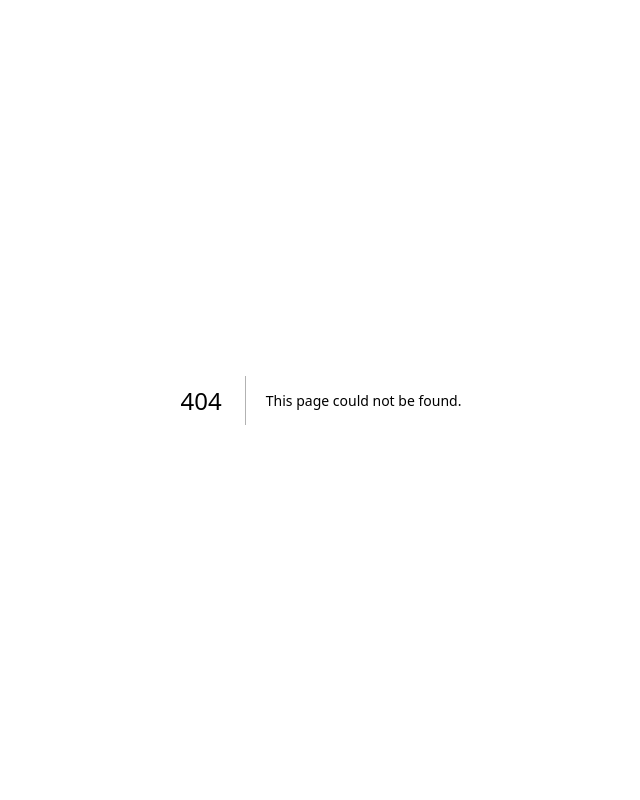
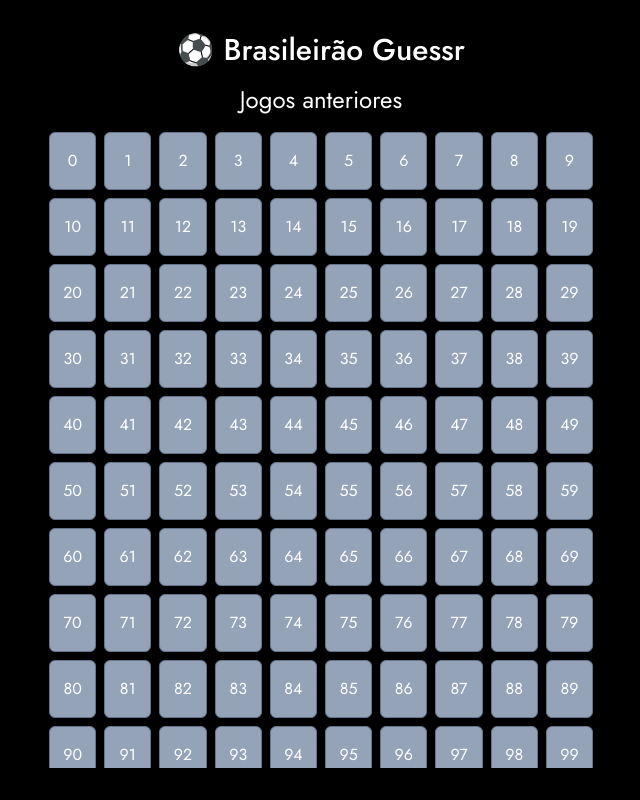
Before and after one commit to arthurzeras/brasileirao-guessr, a Next.js app in the folder client/: page /previous-games in a window 1280 px wide. Before the commit this address had no page. Shown: the whole page, without its empty margins (319-959 px from the left). Built offline with nearby package versions, Linux system fonts and the light colour scheme.

Commit message:
feat(previous-games): create page to render previous games
Also, move the same structure of the page (header and game name)
to layout component in order to render the same thing in all pages
avoiding repeat code between those.

```diff
--- a/client/src/app/layout.tsx
+++ b/client/src/app/layout.tsx
@@ -17,7 +17,17 @@
 }) {
   return (
     <html lang="pt-br">
-      <body className={jostFont.className}>{children}</body>
+      <body className={jostFont.className}>
+        <main className="flex justify-center h-screen">
+          <section className="flex flex-col gap-4 h-screen w-full md:w-[34rem] py-8 px-4 md:px-0">
+            <h1 className="text-3xl font-medium text-center">
+              ⚽ Brasileirão Guessr
+            </h1>
+
+            {children}
+          </section>
+        </main>
+      </body>
     </html>
   );
 }
--- a/client/src/app/page.tsx
+++ b/client/src/app/page.tsx
@@ -6,15 +6,9 @@
   await getDailyGame();
 
   return (
-    <main className="flex justify-center h-screen">
-      <section className="flex flex-col gap-4 h-screen w-full md:w-[34rem] py-8 px-4 md:px-0">
-        <h1 className="text-3xl font-medium text-center">
-          ⚽ Brasileirão Guessr
-        </h1>
-
-        <DailyGameBox />
-        <Game />
-      </section>
-    </main>
+    <>
+      <DailyGameBox />
+      <Game />
+    </>
   );
 }
--- /dev/null
+++ b/client/src/app/previous-games/components/grid-card.tsx
@@ -0,0 +1,10 @@
+export default function GridCard({ number }: { number: number }) {
+  return (
+    <a
+      href="#"
+      className="bg-slate-400 text-center py-4 rounded-md hover:bg-slate-300 border border-slate-500"
+    >
+      {number}
+    </a>
+  );
+}
--- /dev/null
+++ b/client/src/app/previous-games/page.tsx
@@ -0,0 +1,18 @@
+import GridCard from "./components/grid-card";
+
+export default function PreviousGames() {
+  function renderGridCards() {
+    return [...Array(150)].map((_, index) => (
+      <GridCard key={index} number={index} />
+    ));
+  }
+
+  return (
+    <>
+      <h2 className="text-2xl text-center">Jogos anteriores</h2>
+      <section className="grid grid-cols-6 sm:grid-cols-10 gap-2 overflow-y-auto">
+        {renderGridCards()}
+      </section>
+    </>
+  );
+}
```
